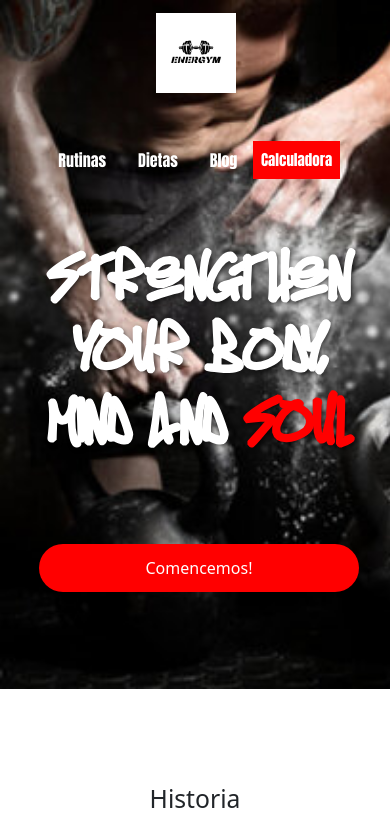
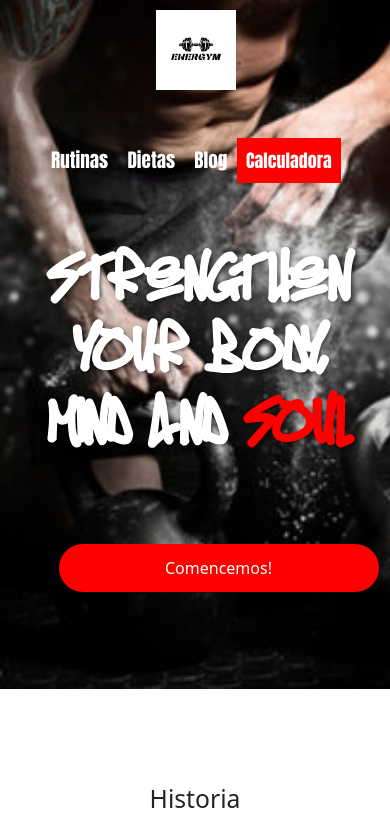
Before and after one commit to marsegovia/FitnessWeb, a plain HTML site: page index.html in a window 390 px wide. Shown: the top 819 px of the page. Drawn offline with nearby package versions, Linux system fonts and the light colour scheme.

Commit message:
mas cambios

```diff
--- a/style.css
+++ b/style.css
@@ -366,8 +366,8 @@ background-color: black
     .menu_nav li a{
         text-decoration: none;
         color: white;
-        font-size: 1em;
-        padding: 1em;
+        font-size: 1.2em;
+        padding: 0.5em;
         font-family: Impact, Haettenschweiler, 'Arial Narrow Bold', sans-serif;
     }
 
@@ -380,7 +380,7 @@ background-color: black
         background-color: red;
         border: none;
         padding: 0.5em;
-        font-size: 15px;
+        font-size: 18px;
     }
 
     .texto_banner{
@@ -392,7 +392,7 @@ background-color: black
 
     .begin{
         margin-top: 3em;
-        margin-left: 10%;
+        margin-left: 15%;
         width: 20em;
         height: 3em;
     }
```
